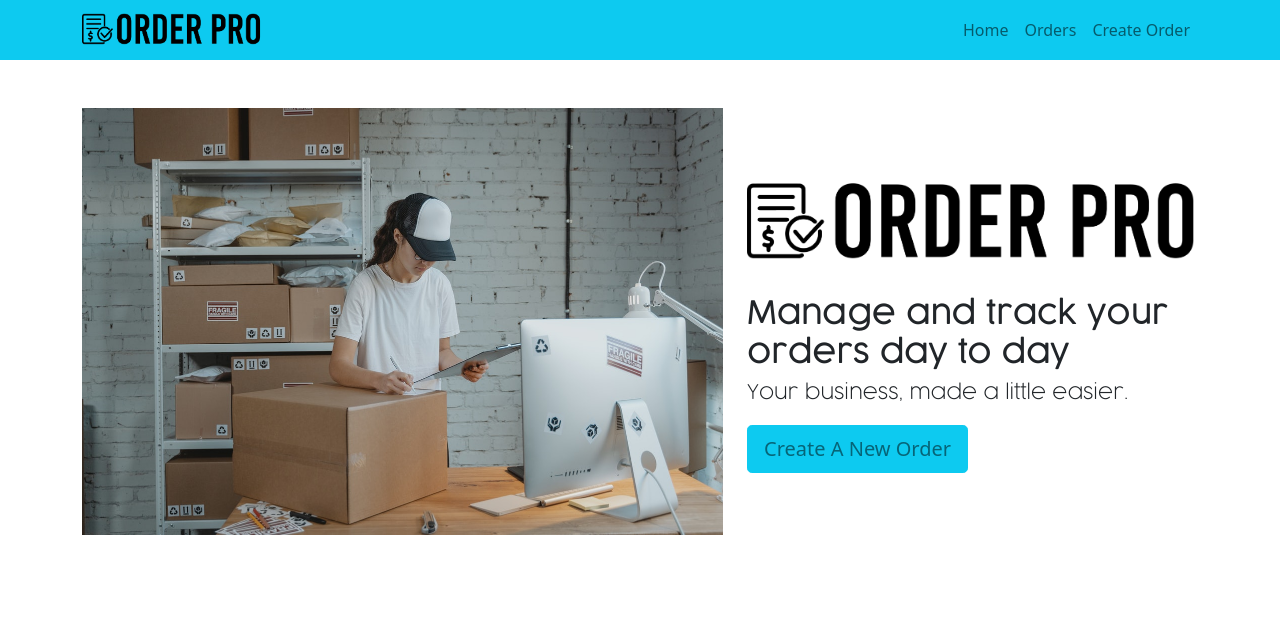
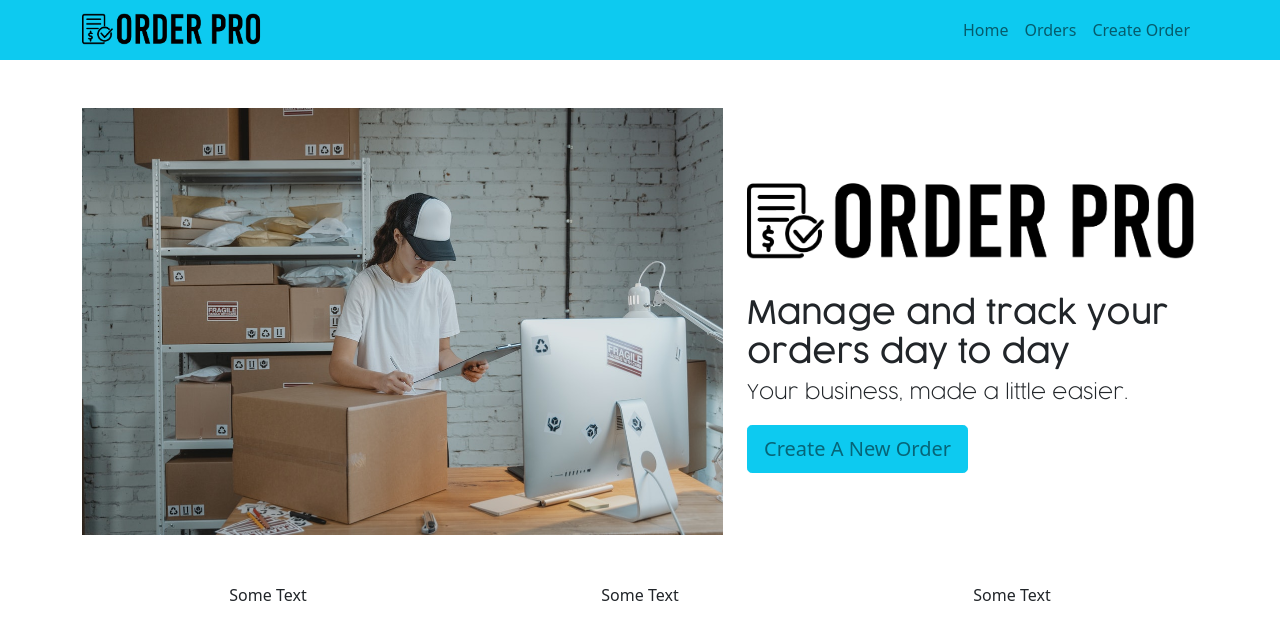
Before and after one commit to nickmendezFlatiron/Order-Pro, a React (Create React App) app: page / in a window 1280 px wide. Shown: the top 640 px of the page. Built offline with nearby package versions, Linux system fonts and the light colour scheme.

Commit message:
imported SellingPoints component to Hopepage

```diff
--- a/src/components/home-page/HomePage.jsx
+++ b/src/components/home-page/HomePage.jsx
@@ -2,6 +2,7 @@ import React from 'react';
 import {Container ,Row , Col ,Image , Button} from 'react-bootstrap';
 import {Link} from 'react-router-dom'
 import shipping from '../../assets/shipping.jpg'
+import SellingPoints from './SellingPoints'
 
 
 
@@ -23,6 +24,7 @@ const HomePage = ({logo}) => {
           </main>
         </Col>
       </Row>
+      <SellingPoints />
     </Container>
 
   )
--- a/src/components/home-page/SellingPoints.jsx
+++ b/src/components/home-page/SellingPoints.jsx
@@ -0,0 +1,23 @@
+import React from 'react'
+import {Container ,Row , Col} from 'react-bootstrap'
+
+const SellingPoints = () => {
+  return (
+    <Container>
+      <Row className="text-center">
+        <Col sm={4} >
+
+          <p>Some Text</p>
+        </Col>
+        <Col sm={4}>
+          <p>Some Text</p>
+        </Col>
+        <Col sm={4}>
+          <p>Some Text</p>
+        </Col>
+      </Row>
+    </Container>
+  )
+}
+
+export default SellingPoints
```
